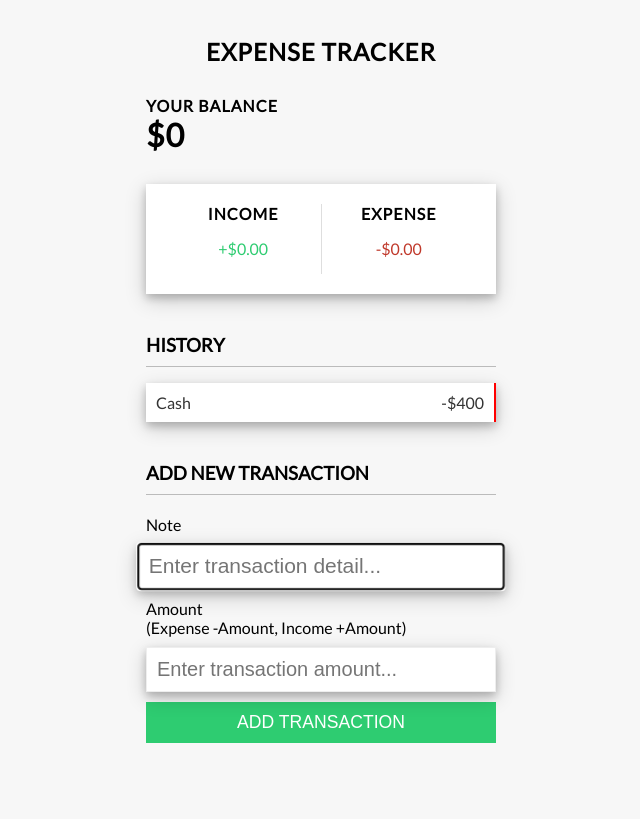
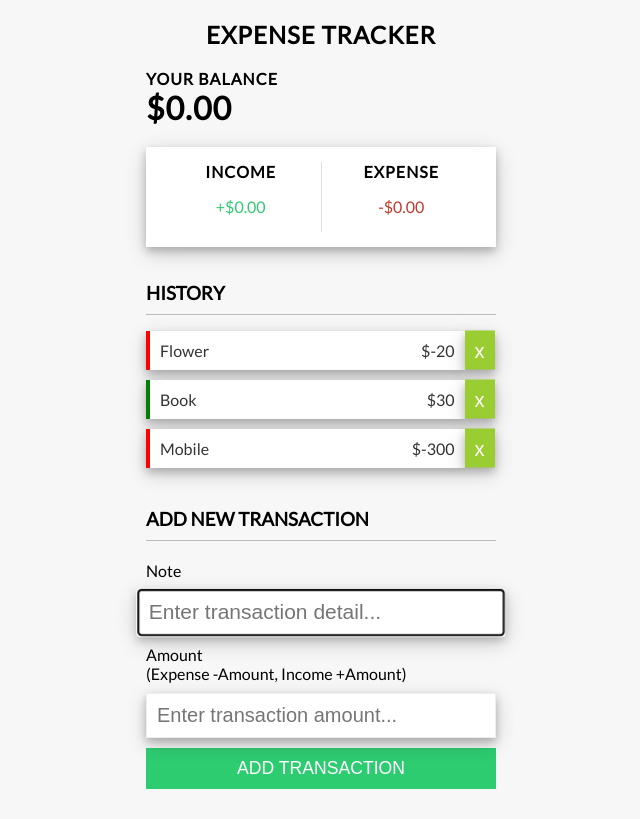
Before and after one commit to zeeshanali1993/expense-tracker-app, a React (Create React App) app: page / in a window 1280 px wide. Shown: the whole page, without its empty margins (319-959 px from the left). Built offline with nearby package versions, Linux system fonts and the light colour scheme.

Commit message:
useContext with static data done

```diff
--- a/src/App.css
+++ b/src/App.css
@@ -26,7 +26,7 @@ body {
 }
 
 .container {
-  margin: 30px auto;
+  margin: 20px auto;
   width: 350px;
 }
 
@@ -46,7 +46,7 @@ h2 {
 h3 {
   border-bottom: 1px solid #bbb;
   padding-bottom: 10px;
-  margin: 40px 0 10px;
+  margin: 35px 0 10px;
   text-transform: uppercase;
 }
 
@@ -58,10 +58,10 @@ h3 {
 .inc-exp-container {
   background-color: #fff;
   box-shadow: var(--box-shadow-black);
-  padding: 20px;
+  padding: 15px;
   display: flex;
   justify-content: space-between;
-  margin: 20px 0;
+  margin: 15px 0;
 }
 
 .inc-exp-container > div {
@@ -81,7 +81,9 @@ h3 {
 }
 /* =============================================== */
 .list {
+  /* height: 300px; */
   margin-bottom: 40px;
+  width: 91%;
   list-style-type: none;
   padding: 0%;
 }
@@ -95,14 +97,11 @@ h3 {
   padding: 10px;
   margin: 10px 0;
 }
-.list li:hover .delete-btn {
-  opacity: 1;
-}
 .list li.minus {
-  border-right: 2px solid red;
+  border-left: 4px solid red;
 }
 .list li.plus {
-  border-right: 2px solid green;
+  border-left: 4px solid green;
 }
 .delete-btn {
   cursor: pointer;
@@ -114,14 +113,17 @@ h3 {
   padding: 9.5px 10px;
   position: absolute;
   top: 50%;
-  left: 0;
-  transform: translate(-100%, -50%);
-  /* right: 0;
-  transform: translate(100%, -50%); */
-  opacity: 0;
-  transition: opacity 0.4s ease-in-out;
+  /* left: 0;
+  transform: translate(-100%, -50%); */
+  right: 0;
+  transform: translate(100%, -50%);
+  /* opacity: 0; */
+  box-shadow: var(--box-shadow-black);
+  /* transition: opacity 0.4s ease-in-out; */
 }
-
+/* .list li:hover .delete-btn {
+  opacity: 1;
+} */
 label {
   display: inline-block;
   margin: 10px 0;
--- a/src/App.js
+++ b/src/App.js
@@ -4,17 +4,14 @@ import { Balance } from './components/balance';
 import { Incomeexpense } from './components/incomeexpense';
 import { Transactionlist } from './components/transactionlist';
 import { Newtransaction } from './components/newtransaction';
-import Context from './statehandlers/globalstate';
+import { GlobalProvider } from './statehandlers/globalstate';
 
 import './App.css';
 
 function App()
 {
-  let userBalance = useState(0);
-  // console.log(userBalance);
   return (
-    <Context.Provider value={userBalance}>
-      <div>
+    <GlobalProvider>
       <Header />
       <div className='container'>
         <Balance />
@@ -22,8 +19,7 @@ function App()
         <Transactionlist />
         <Newtransaction />
       </div>
-      </div>
-    </Context.Provider>
+    </GlobalProvider>
   );
 }
 
--- a/src/components/balance.js
+++ b/src/components/balance.js
@@ -1,14 +1,13 @@
-import React, { useContext } from 'react';
-import userBalanceContext from '../statehandlers/globalstate';
+import React, { useContext, useReducer } from 'react';
+// // import reducer from '../statehandlers/reducer';
+// import { GlobalContext } from '../statehandlers/globalstate';
 
 export const Balance = () =>
 {
-    let userBalance = useContext(userBalanceContext);
-    console.log(userBalance);
     return (
         <div className='container'>
             <h4>Your balance</h4>
-            <h1 id='balance'>${userBalance[0]}</h1>
+            <h1 id='balance'>$0.00</h1>
         </div>
     )
 }
--- /dev/null
+++ b/src/components/printtransactionlist.js
@@ -0,0 +1,11 @@
+import React from 'react';
+import { Transactionlist } from './transactionlist';
+
+export const Printtransactions = ({ x }) =>
+{
+    return (
+        < li className={x.amount >= 0 ? 'plus' : 'minus'}>
+            {x.text}<span span > ${x.amount}</span> <button className='delete-btn'>x</button>
+        </li >
+    );
+}
--- a/src/components/transactionlist.js
+++ b/src/components/transactionlist.js
@@ -1,14 +1,15 @@
-import React from 'react'
+import React, { useContext } from 'react';
+import { GlobalContext } from '../statehandlers/globalstate';
+import { Printtransactions } from './printtransactionlist';
 
 export const Transactionlist = () =>
 {
+    const { transactions } = useContext(GlobalContext);
     return (
         <>
             <h3> History</h3>
             <ul id='list' className='list'>
-                <li className='minus'>
-                    Cash <span>-$400</span><button className='delete-btn'>x</button>
-                </li>
+                {transactions.map(x => <Printtransactions key={x.id} x={x} />)}
             </ul>
         </>
     )
--- a/src/statehandlers/globalstate.js
+++ b/src/statehandlers/globalstate.js
@@ -1,5 +1,32 @@
-import React, { createContext } from 'react';
+import React, { createContext, useReducer } from 'react';
+import reducer from './reducer';
 
-const userBalanceContext = createContext(0);
+//Initial State
+const initialState = {
+    transactions: [
+        {
+            id: 1, text: 'Flower', amount: -20
+        },
+        {
+            id: 2, text: 'Book', amount: 30
+        },
+        {
+            id: 3, text: 'Mobile', amount: -300
+        }
+    ]
+};
 
-export default userBalanceContext;
+// Create Context
+export const GlobalContext = createContext(initialState);
+
+//Provider Component
+export const GlobalProvider = ({ children }) =>
+{
+    const [state, dispatcher] = useReducer(reducer, initialState);
+    return (
+        <GlobalContext.Provider value={initialState}>
+            {/* //extract transaction array from state and store on transactions object */}
+            {children}
+        </GlobalContext.Provider>
+    );
+}
--- /dev/null
+++ b/src/statehandlers/reducer.js
@@ -0,0 +1,10 @@
+import React from 'react'
+
+export default (state, action) =>
+{
+    switch (action)
+    {
+        default:
+            return state;
+    }
+}
```
Lines whose indentation alone changed are shown as unchanged.
